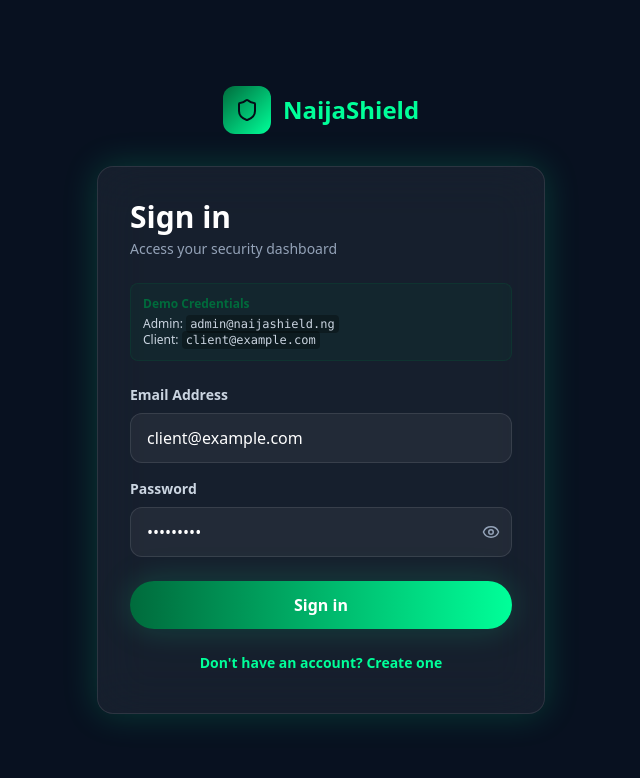
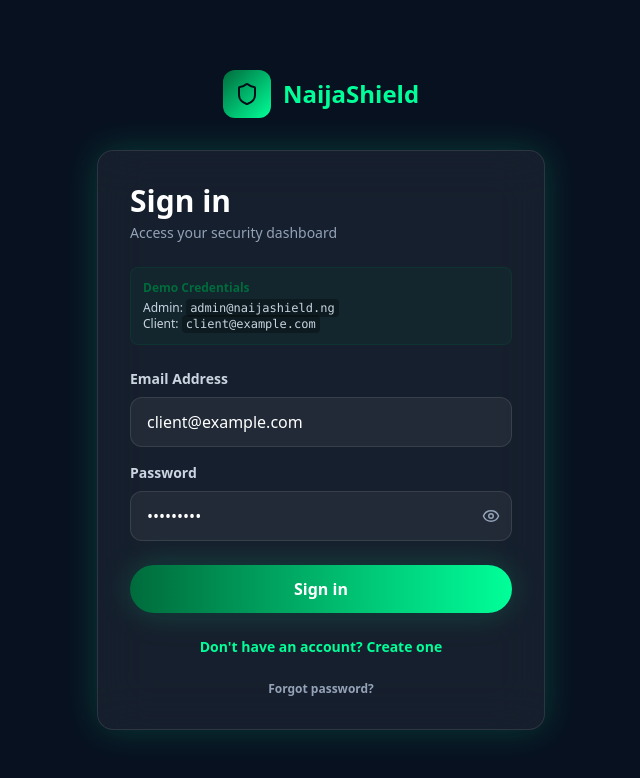
Before and after one commit to speak2emeka/NaijaShield-Cyber-Portal, a React (Vite) app in the folder frontend/: page /login in a window 1280 px wide. Shown: the top 778 px of the page, without its empty margins (319-959 px from the left). Built offline with nearby package versions, Linux system fonts and the light colour scheme; no server answers.

Commit message:
Add enterprise production hardening

```diff
--- a/frontend/src/pages/auth/Login.tsx
+++ b/frontend/src/pages/auth/Login.tsx
@@ -117,6 +117,12 @@ export function Login() {
             >
               Don't have an account? Create one
             </Link>
+            <Link
+              to="/forgot-password"
+              className="text-center text-xs font-bold text-slate-400 hover:text-shield-glow transition-colors"
+            >
+              Forgot password?
+            </Link>
           </div>
         </form>
       </div>
```
